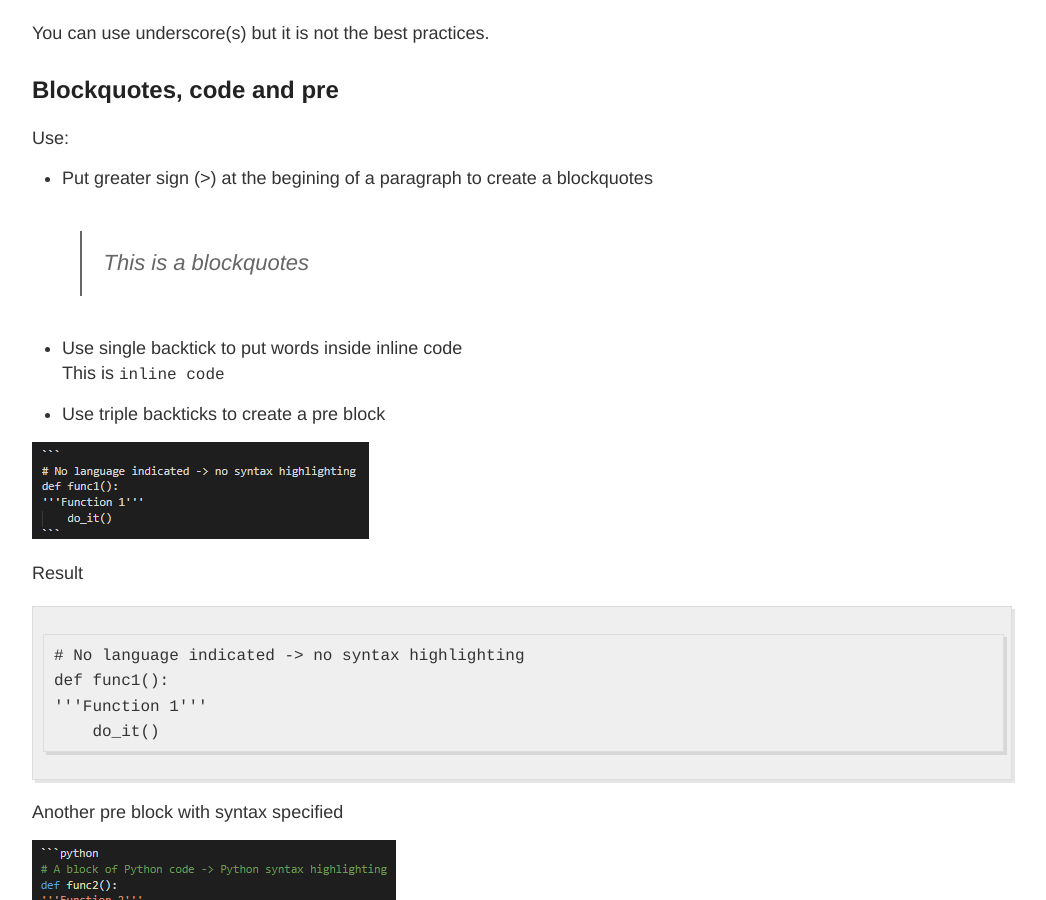
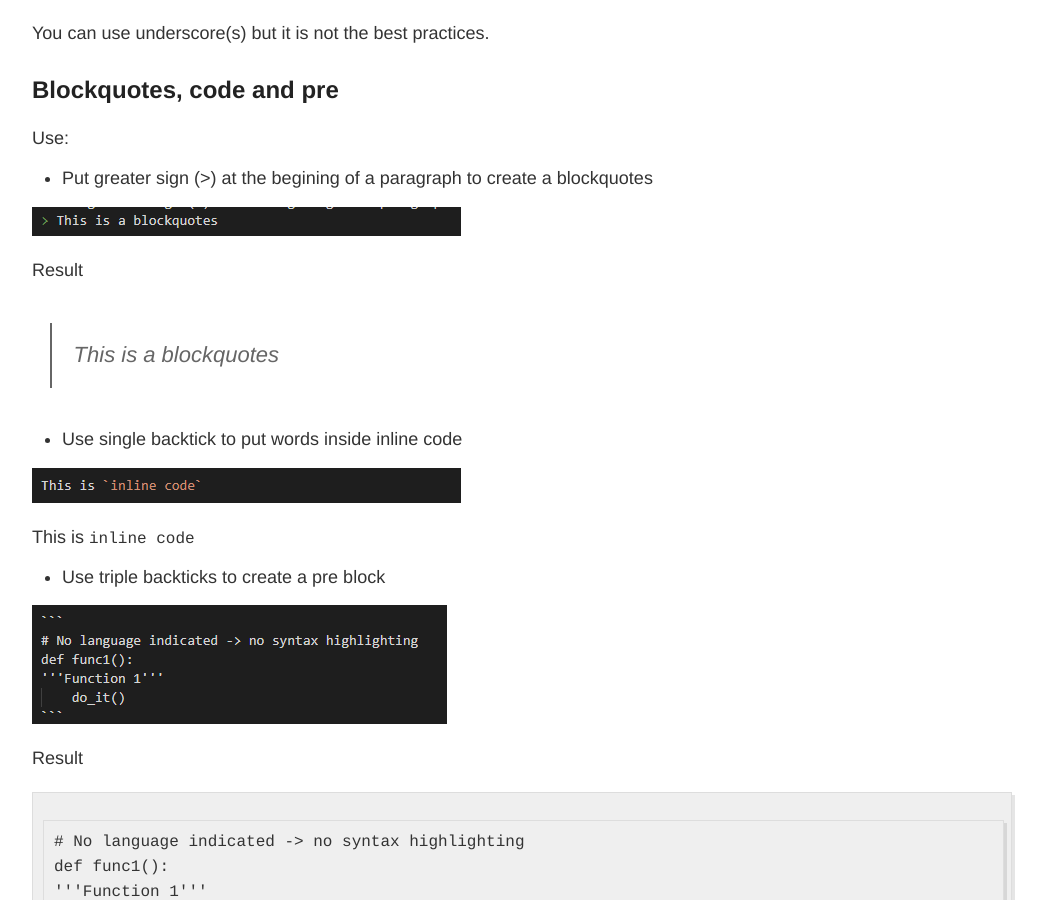
Before and after one commit to loitd/loitd.github.io, a Jekyll site: the page built from _cheatsheets/2020-12-03-markdown-cheatsheet.md, in a window 1280 px wide and 900 px high, scrolled down 988 px. Shown: the whole window, without its empty margins (118-1164 px from the left). Built offline with Jekyll 4.4.1, drawn with Linux system fonts in a browser that asks for light colours.

Commit message:
updated-by-loitd

```diff
--- a/_cheatsheets/2020-12-03-markdown-cheatsheet.md
+++ b/_cheatsheets/2020-12-03-markdown-cheatsheet.md
@@ -31,9 +31,17 @@ You can use underscore(s) but it is not the best practices.
 ## Blockquotes, code and pre
 Use:
 - Put greater sign (>) at the begining of a paragraph to create a blockquotes
+
+![Markdown blockquotes]({{ site.baseurl }}/images/20201207/markdown-blockquotes.png)
+
+Result
+
 > This is a blockquotes
 
 - Use single backtick to put words inside inline code
+
+![Markdown inline code]({{ site.baseurl }}/images/20201207/markdown-inline-code.png)
+
 This is `inline code`
 
 - Use triple backticks to create a pre block
```
Also changed, not shown: images/20201207/markdown-blockquotes.png (added), images/20201207/markdown-inline-code.png (added), images/20201207/markdown-pre-block.png, images/20201207/markdown-python-pre-block.png.
